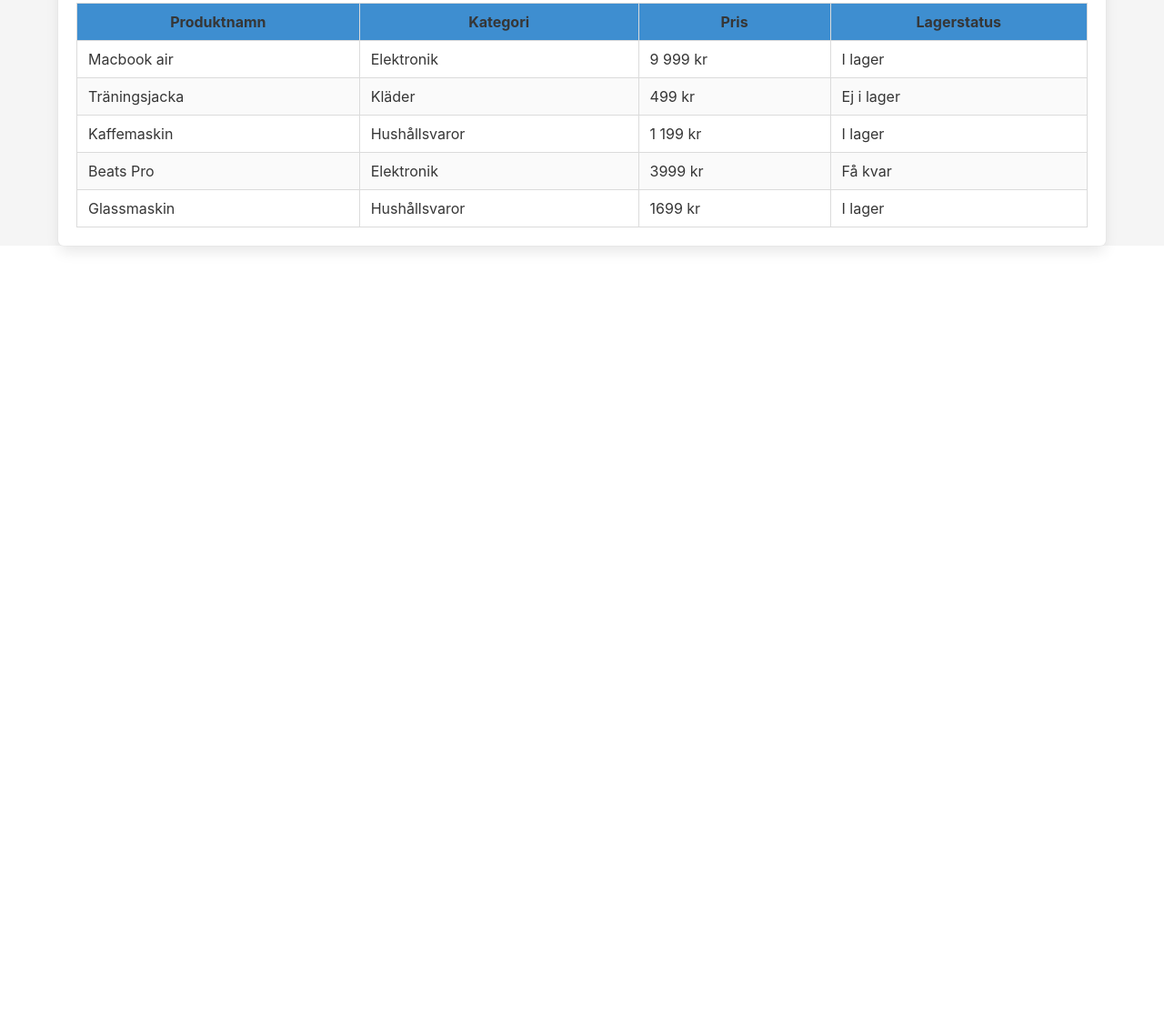
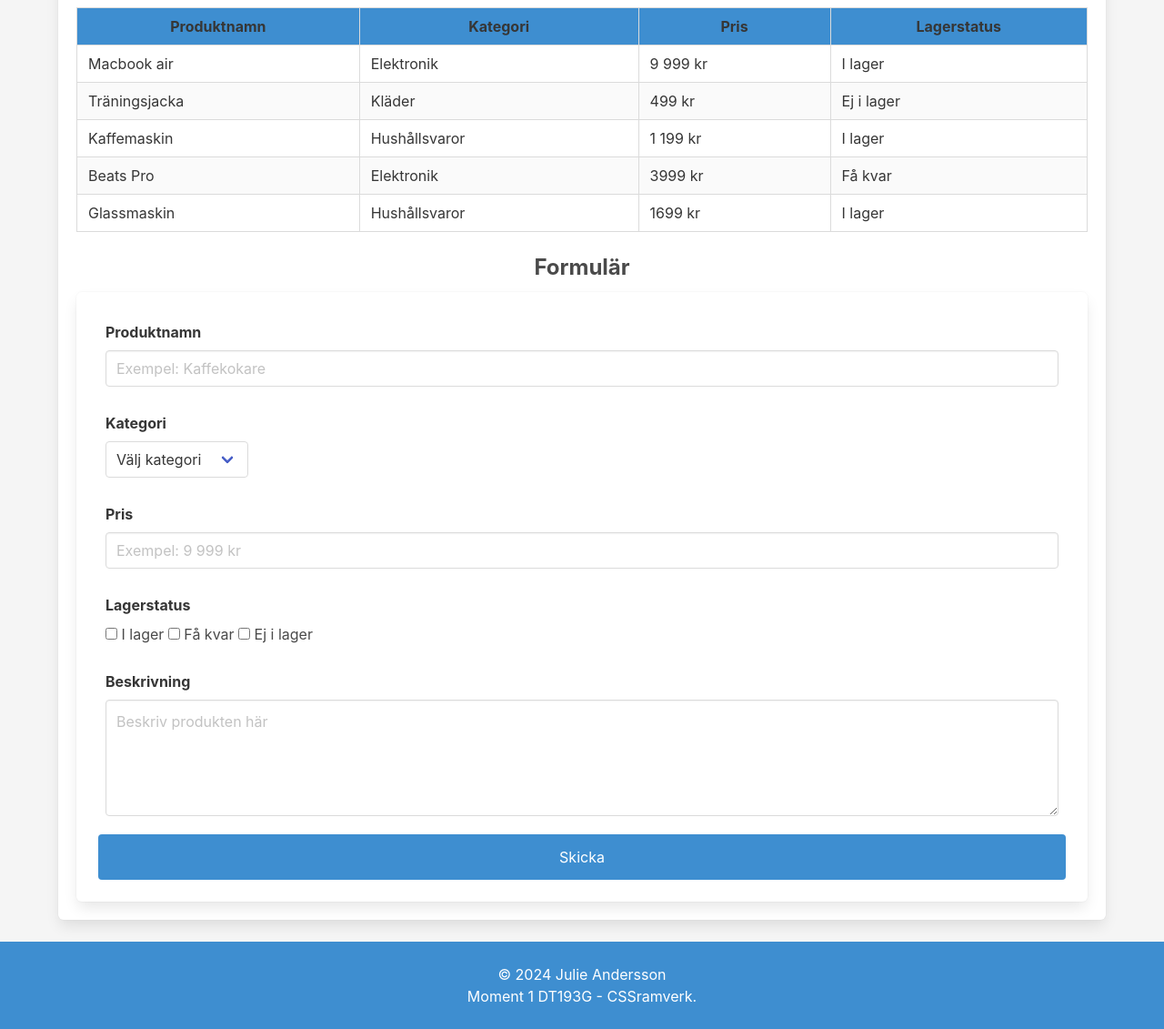
Before and after one commit to julieandersson/Moment1_DT193G, a website built with Parcel: page bulma.html in a window 1280 px wide. Shown: the part 214-1345 px from the top of the page at 91% size. Before the commit the page ends 800 px from the top, so only its background shows below. Built offline with nearby package versions, Linux system fonts and the light colour scheme.

Commit message:
skapar formulär och footer i bulma, justerar även tabellen och sätter style white-space för att undvika radbrytning, skapar grunden för startsida och publicering-sida

```diff
--- a/bulma.html
+++ b/bulma.html
@@ -1,5 +1,5 @@
 <!DOCTYPE html>
-<html>
+<html lang="en">
   <head>
     <meta charset="utf-8">
     <meta name="viewport" content="width=device-width, initial-scale=1">
@@ -28,7 +28,7 @@
               <a href="index.html" class="navbar-item">STARTSIDA</a>
               <a href="bootstrap.html" class="navbar-item">BOOTSTRAP</a>
               <a href="bulma.html" class="navbar-item">BULMA</a>
-              <a href="#" class="navbar-item">PUBLICERING</a>
+              <a href="publish.html" class="navbar-item">PUBLICERING</a>
             </div>
           </div>
         </div>
@@ -38,15 +38,16 @@
       <main class="box is-rounded">
         <h1 class="title has-text-centered mb-5">Bulma</h1>
 
-        <h2 class="subtitle has-text-centered mt-5 mb-3" style="font-weight:bold;">Tabell</h2>
-        <div class="table-container">
-          <table class="table is-fullwidth is-bordered is-striped">
+        <h2 class="subtitle has-text-centered mt-5 mb-3 is-4" style="font-weight:bold;">Tabell</h2>
+
+        <div class="table-container" style="overflow-x: auto;">
+          <table class="table is-fullwidth is-bordered is-striped" style="min-width: 700px;">
             <thead class="has-background-info">
               <tr>
-                <th class="has-text-centered">Produktnamn</th>
-                <th class="has-text-centered">Kategori</th>
-                <th class="has-text-centered">Pris</th>
-                <th class="has-text-centered">Lagerstatus</th>
+                <th class="has-text-centered" style="white-space: nowrap;">Produktnamn</th>
+                <th class="has-text-centered" style="white-space: nowrap;">Kategori</th>
+                <th class="has-text-centered" style="white-space: nowrap;">Pris</th>
+                <th class="has-text-centered" style="white-space: nowrap;">Lagerstatus</th>
               </tr>
             </thead>
             <tbody>
@@ -83,7 +84,77 @@
             </tbody>
           </table>
         </div>
+
+        <!--Formulär-->
+      <form class="form">
+        <h2 class="subtitle has-text-centered mt-5 mb-3 is-4" style="font-weight:bold;">Formulär</h2>
+        <div class="box p-5">
+        <div class="field p-2">
+            <label class="label" for="name">Produktnamn</label>
+            <div class="control">
+              <input class="input" type="text" id="name" placeholder="Exempel: Kaffekokare">
+            </div>
+          </div>
+
+        <div class="field p-2">
+            <label class="label" for="category">Kategori</label>
+            <div class="control">
+              <div class="select">
+                <select id="category">
+                  <option>Välj kategori</option>
+                  <option>Elektronik</option>
+                  <option>Kläder</option>
+                  <option>Hushållsvaror</option>
+                </select>
+              </div>
+            </div>
+        </div>
+
+        <div class="field p-2">
+            <label class="label" for="price">Pris</label>
+            <div class="control">
+              <input class="input" type="text" id="price" placeholder="Exempel: 9 999 kr">
+            </div>
+          </div>
+
+          <div class="field p-2">
+            <label class="label">Lagerstatus</label>
+            <div class="control">
+              <label class="checkbox" for="availabilityInStock">
+                <input type="checkbox" id="availabilityInStock" name="availability" value="inStock"> I lager
+              </label>
+              <label class="checkbox" for="availabilityFewLeft">
+                <input type="checkbox" id="availabilityFewLeft" name="availability" value="fewLeft"> Få kvar
+              </label>
+              <label class="checkbox" for="availabilityOutOfStock">
+                <input type="checkbox" id="availabilityOutOfStock" name="availability" value="outOfStock"> Ej i lager
+              </label>
+            </div>
+          </div>
+
+          <div class="field p-2">
+            <label class="label" for="description">Beskrivning</label>
+            <div class="control">
+              <textarea class="textarea" id="description" placeholder="Beskriv produkten här"></textarea>
+            </div>
+          </div>
+
+          <div class="field">
+            <div class="control">
+              <button class="button is-fullwidth is-info p-5">Skicka</button>
+            </div>
+           </div>
+        </div>
+       </form>
       </main>
     </div>
+    <footer class="footer has-background-info has-text-white p-5">
+        <div class="content has-text-centered">
+            <p>&copy; 2024 Julie Andersson<br>
+                Moment 1 DT193G - CSSramverk.
+            </p>
+        </div>
+      </footer>
+
   </body>
 </html>
```
Also changed, not shown: bootstrap.html (+3 -2 lines), index.html (+74 -5 lines), publish.html (added, +51 -0 lines).
